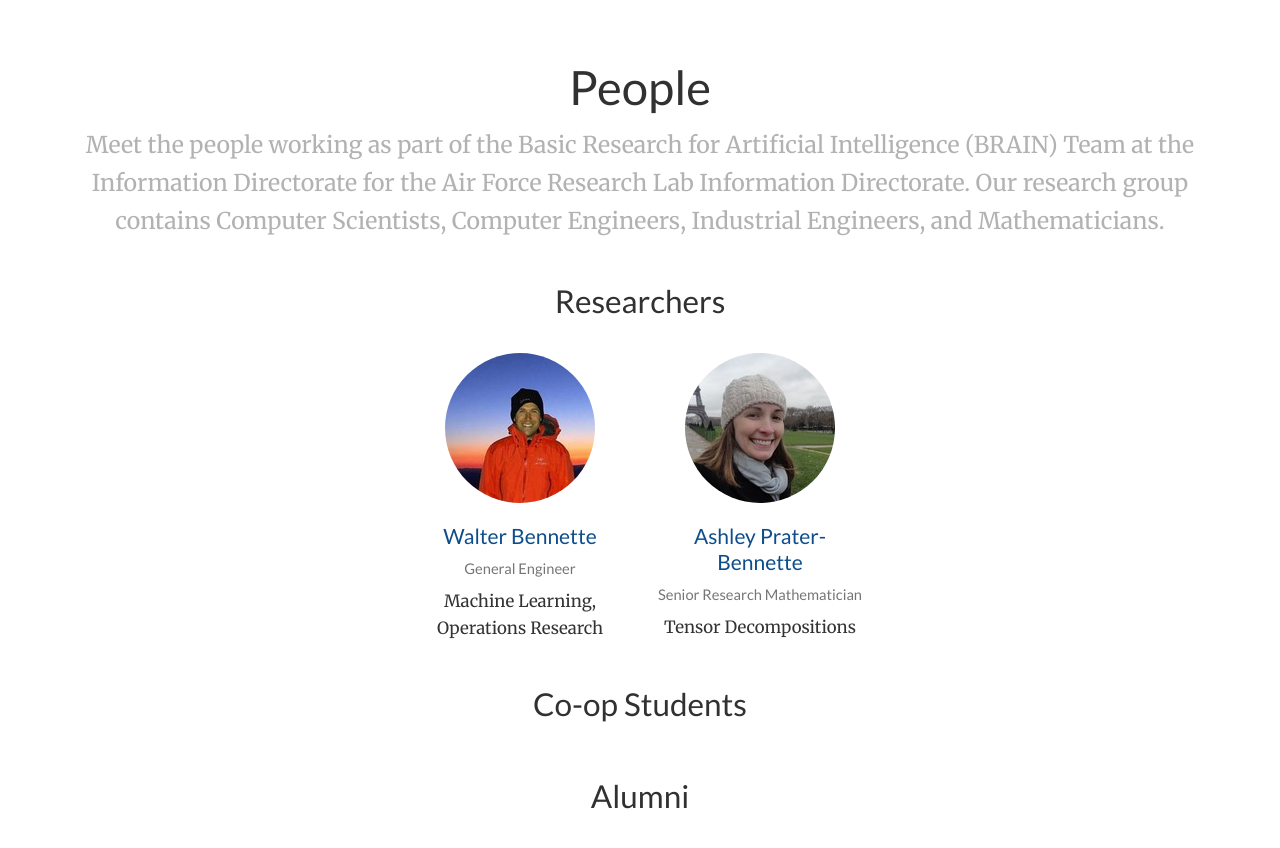
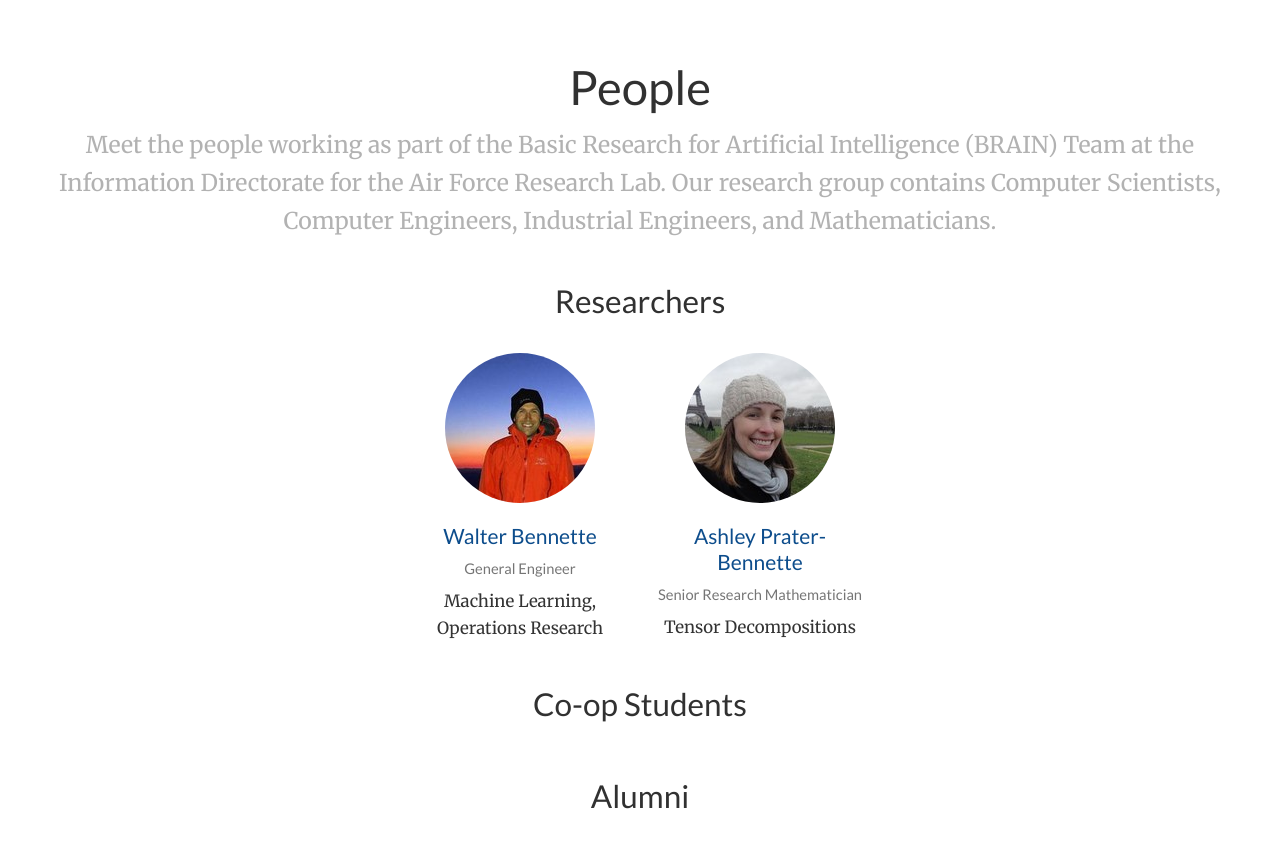
Before and after one commit to afrl-ri/afrl-ri.github.io, a plain HTML site: page index.html in a window 1280 px wide. Shown: the part 1600-2448 px from the top of the page. Drawn offline with nearby package versions, Linux system fonts and the light colour scheme; some icons are missing.

Commit message:
typo fix

```diff
--- a/index.html
+++ b/index.html
@@ -735,7 +735,7 @@
 
   <div class="col-md-12 section-heading">
     <h1>People</h1>
-    <p>Meet the people working as part of the Basic Research for Artificial Intelligence (BRAIN) Team at the Information Directorate for the Air Force Research Lab Information Directorate. Our research group contains Computer Scientists, Computer Engineers, Industrial Engineers, and Mathematicians.</p>
+    <p>Meet the people working as part of the Basic Research for Artificial Intelligence (BRAIN) Team at the Information Directorate for the Air Force Research Lab. Our research group contains Computer Scientists, Computer Engineers, Industrial Engineers, and Mathematicians.</p>
   </div>
 
 
```
